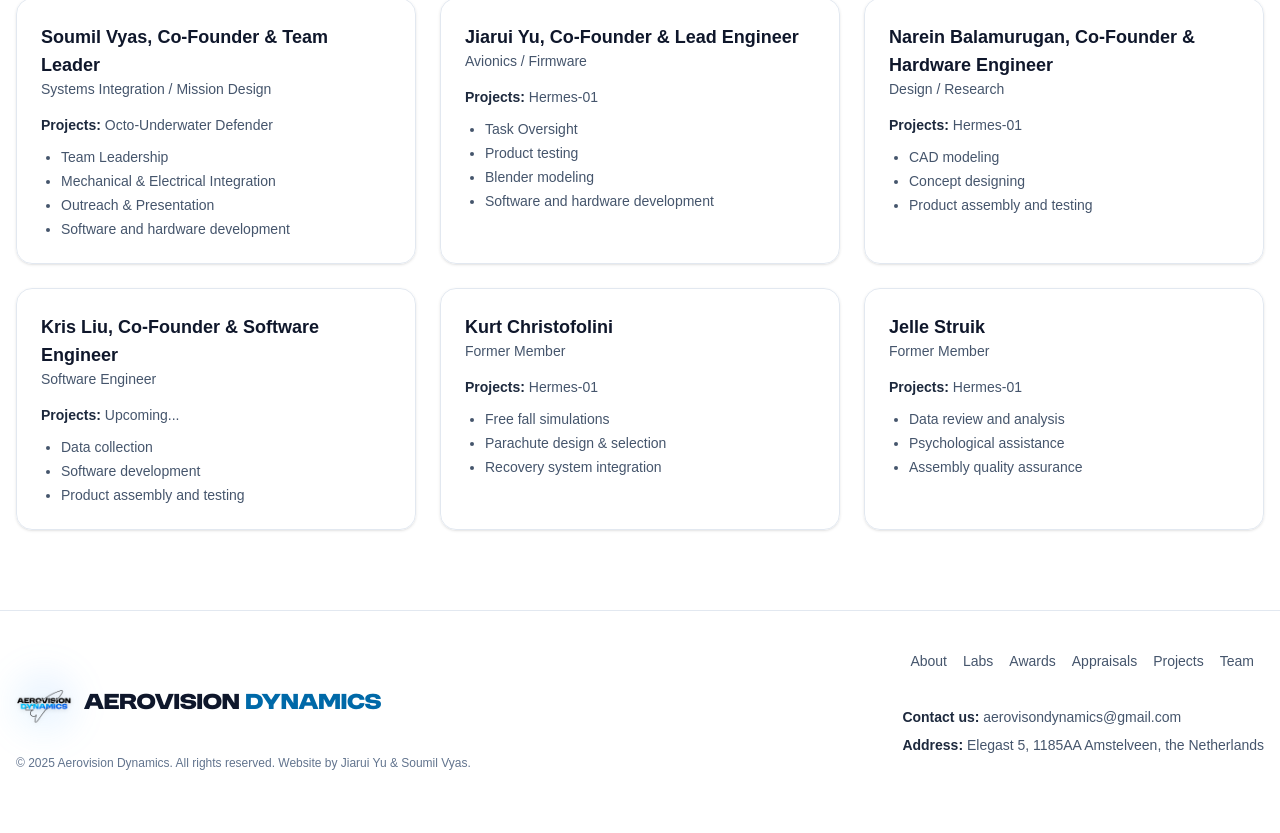
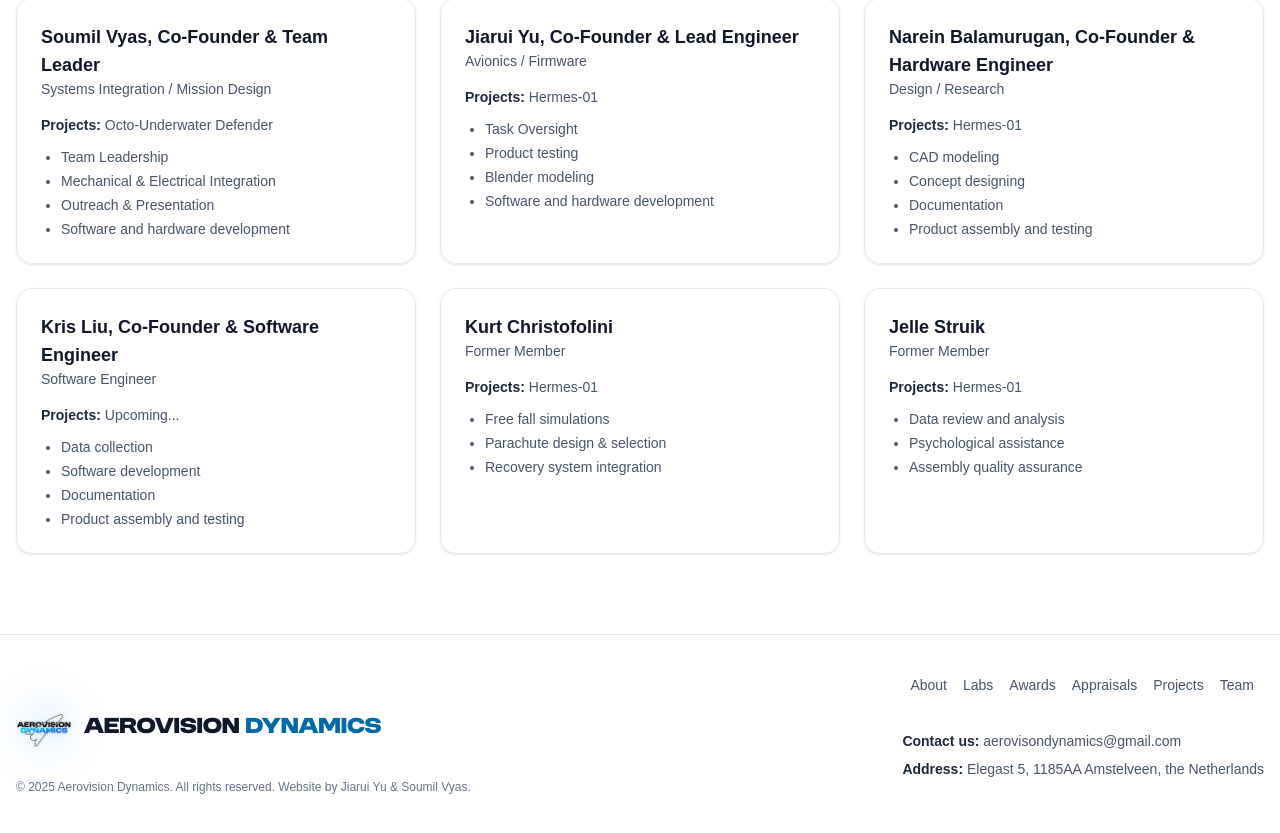
Before and after one commit to AerovisionDynamics/AerovisionDynamics.github.io, a Next.js app: page / in a window 1280 px wide. Shown: the part 4221-5054 px from the top of the page. Before the commit the page ends 5032 px from the top, so only its background shows below. Built offline with nearby package versions, Linux system fonts and the light colour scheme.

Commit message:
Addition to Team Roles

```diff
--- a/app/page.jsx
+++ b/app/page.jsx
@@ -451,6 +451,7 @@ const Team = () => (
             tasks: [
               "CAD modeling",
               "Concept designing",
+              "Documentation",
               "Product assembly and testing",
             ],
           },
@@ -461,6 +462,7 @@ const Team = () => (
             tasks: [
               "Data collection",
               "Software development",
+              "Documentation",
               "Product assembly and testing",
             ],
           },
```
